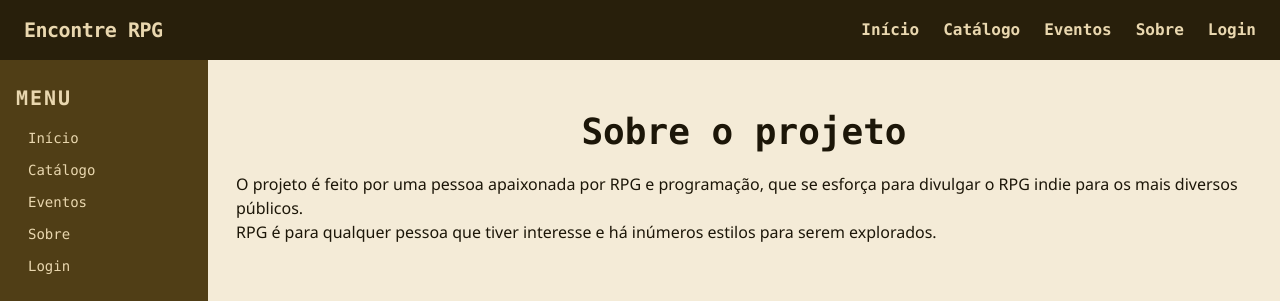
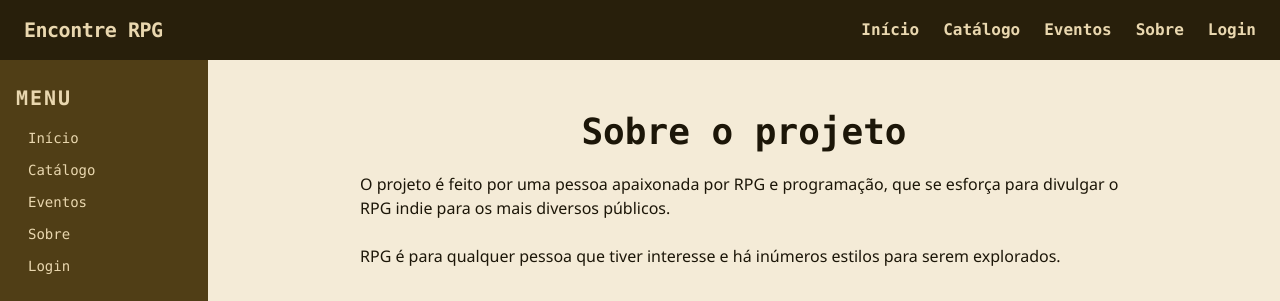
Before and after one commit to vaz-lucas/encontre-rpg, a React (Vite) app in the folder client/: page /sobre in a window 1280 px wide. Shown: the top 301 px of the page. Built offline with nearby package versions, Linux system fonts and the light colour scheme; no server answers; the database is empty.

Commit message:
página Sobre ajustada, link de imagem consertado e max width do texto ajustada

```diff
--- a/client/src/data/pessoas.ts
+++ b/client/src/data/pessoas.ts
@@ -5,8 +5,7 @@ export const pessoas: Pessoa[] = [
     id: "1",
     name: "Lucas Vaz",
     description: "Desenvolvedor e idealizador",
-    picture:
-      "https://media.discordapp.net/attachments/638764479751913502/1519098464611602543/perfil.jpg?ex=6a3c5231&is=6a3b00b1&hm=54e8c3ecdec9678411a3ed8f6343805925643e2be2eab9aba00fd285b26f7740&=&format=webp",
+    picture: "https://avatars.githubusercontent.com/u/181153069?v=4",
     site: "https://github.com/vaz-lucas",
   },
   {
--- a/client/src/pages/SobrePage.tsx
+++ b/client/src/pages/SobrePage.tsx
@@ -7,14 +7,17 @@ export function SobrePage() {
       <div className="flex font-bold text-center justify-center py-5 text-4xl">
         <h2 className="font-mono">Sobre o projeto</h2>
       </div>
+      <div className="max-w-3xl">
         <p>
           O projeto é feito por uma pessoa apaixonada por RPG e programação, que
           se esforça para divulgar o RPG indie para os mais diversos públicos.
         </p>
+        <br />
         <p>
           RPG é para qualquer pessoa que tiver interesse e há inúmeros estilos
           para serem explorados.
         </p>
+      </div>
       <div className="mt-15">
         <h3 className="text-center font-mono pb-7 font-bold text-3xl">
           Membros
```
Lines whose indentation alone changed are shown as unchanged.
